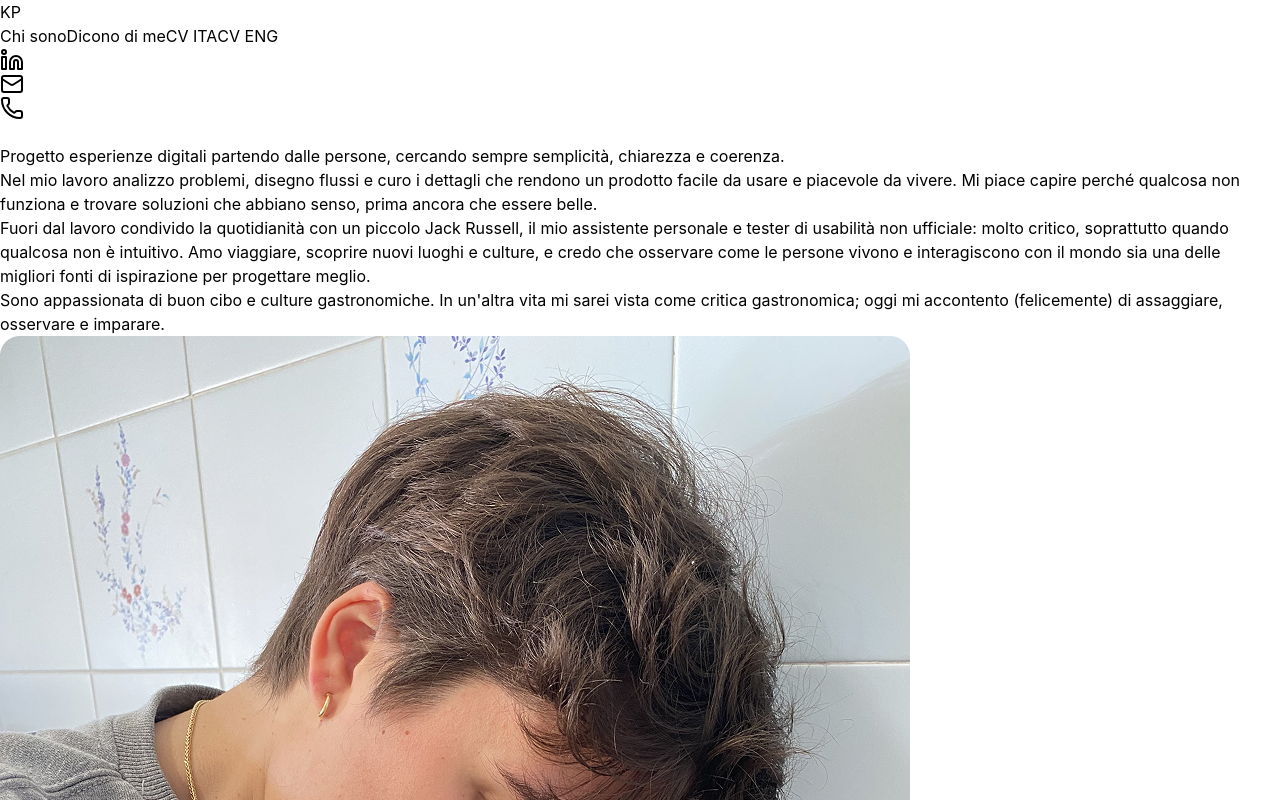
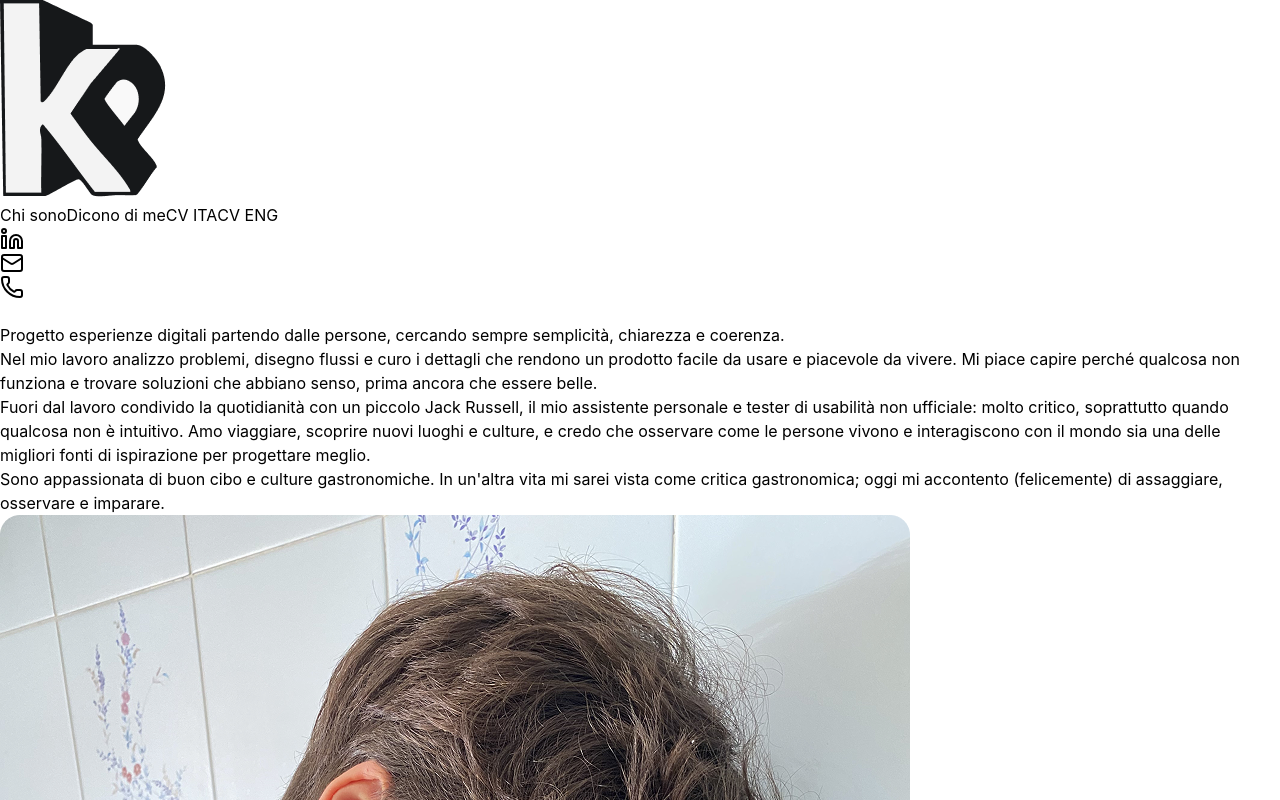
Before and after one commit to katiap94-brando/portfolio-katia, a React (Vite) app: page /chi-sono in a window 1280 px wide. Shown: the top 800 px of the page. Built offline with nearby package versions, Linux system fonts and the light colour scheme.

Commit message:
aggiunta logo nella favicon e header

```diff
--- a/index.html
+++ b/index.html
@@ -2,7 +2,7 @@
 <html lang="en">
   <head>
     <meta charset="UTF-8" />
-    <link rel="icon" type="image/svg+xml" href="/vite.svg" />
+    <link rel="icon" type="image/png" href="/logo-katia.png" />
     <meta name="viewport" content="width=device-width, initial-scale=1.0" />
     <title>katia pasini</title>
   </head>
--- a/src/components/Header.tsx
+++ b/src/components/Header.tsx
@@ -2,6 +2,7 @@ import { useState } from 'react';
 import { motion, AnimatePresence } from 'framer-motion';
 import { useNavigate } from 'react-router';
 import { Linkedin, Mail, Phone } from 'lucide-react';
+import logoKatia from '../assets/logo-katia.png';
 
 interface HeaderProps {
   onReferencesClick: () => void;
@@ -31,8 +32,8 @@ export function Header({ onReferencesClick, currentPage = 'home' }: HeaderProps)
 
   const handleDownloadCV = (language: 'ita' | 'eng') => {
     const cvUrl = language === 'ita'
-      ? '/cv-katia-pasini-ita.pdf'
-      : '/cv-katia-pasini-eng.pdf';
+      ? '/cv-italiano.pdf'
+      : '/cv-english.pdf';
     const link = document.createElement('a');
     link.href = cvUrl;
     link.download = `CV-Katia-Pasini-${language.toUpperCase()}.pdf`;
@@ -50,9 +51,9 @@ export function Header({ onReferencesClick, currentPage = 'home' }: HeaderProps)
           {/* Logo */}
           <button
             onClick={handleHomeClick}
-            className="text-3xl font-bold tracking-tight hover:opacity-70 transition-opacity"
+            className="hover:opacity-70 transition-opacity"
           >
-            KP
+            <img src={logoKatia} alt="Katia Pasini" className="h-10 w-auto" />
           </button>
 
           {/* Desktop Navigation */}
```
Also changed, not shown: public/logo-katia.png (added), src/assets/logo-katia.png (added).
